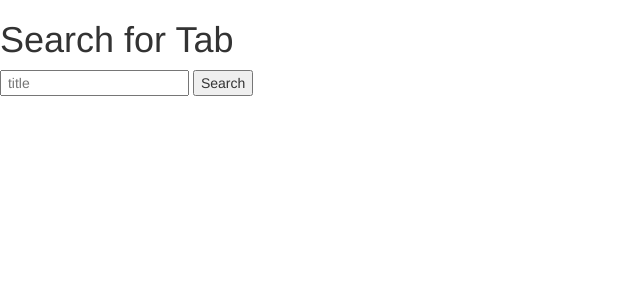
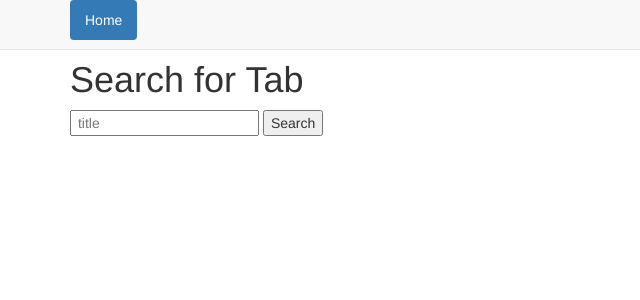
Before and after one commit to chucklapress/guitar_scraper, a Django app: template guitar_scraper/templates/detail.html in a window 1280 px wide. Shown: the top 300 px of the page, without its empty margins (0-640 px from the left). Run offline with Django 3.2, Linux system fonts and the light colour scheme; the template is opened without the code that fills it, so the values that code supplies are empty; some libraries are stand-ins or nearby versions.

Commit message:
added things to make it look better in base and index html

```diff
--- a/guitar_scraper/app/views.py
+++ b/guitar_scraper/app/views.py
@@ -9,7 +9,7 @@ from bs4 import BeautifulSoup
 
 
 def guitar_scraping_view(request):
-    song = request.GET.get('song') or "yesterday once more"
+    song = request.GET.get('song') or "Applause"
     url = "http://www.guitartabs.cc/search.php?tabtype=any&band=&song={}".format(song)
     content = requests.get(url).text
     souper = BeautifulSoup(content, "html.parser")
--- a/guitar_scraper/templates/base.html
+++ b/guitar_scraper/templates/base.html
@@ -3,13 +3,22 @@
 <html>
   <head>
     <meta charset="utf-8">
-    <title></title>
+    <title>Ultimate guitar tab search engine</title>
     <link rel="stylesheet" href='{% static "app/css/bootstrap.css" %}' media="screen" title="bootstrap" charset="utf-8">
+    <nav class="navbar navbar-default navbar-fixed-top">
+    <div class="container">
+    <ul class="nav nav-pills">
+  <li role="presentation" class="active"><a href="{% url 'guitar_scraping_view'%}">Home</a></li>
+</div>
+</nav>
   </head>
   <body>
+    <br>
+    <br>
+    <div class="container">
     {% block content %}
         no content
     {% endblock %}
-
+    </div>
   </body>
 </html>
```
Also changed, not shown: guitar_scraper/templates/index.html (+6 -1 lines).
